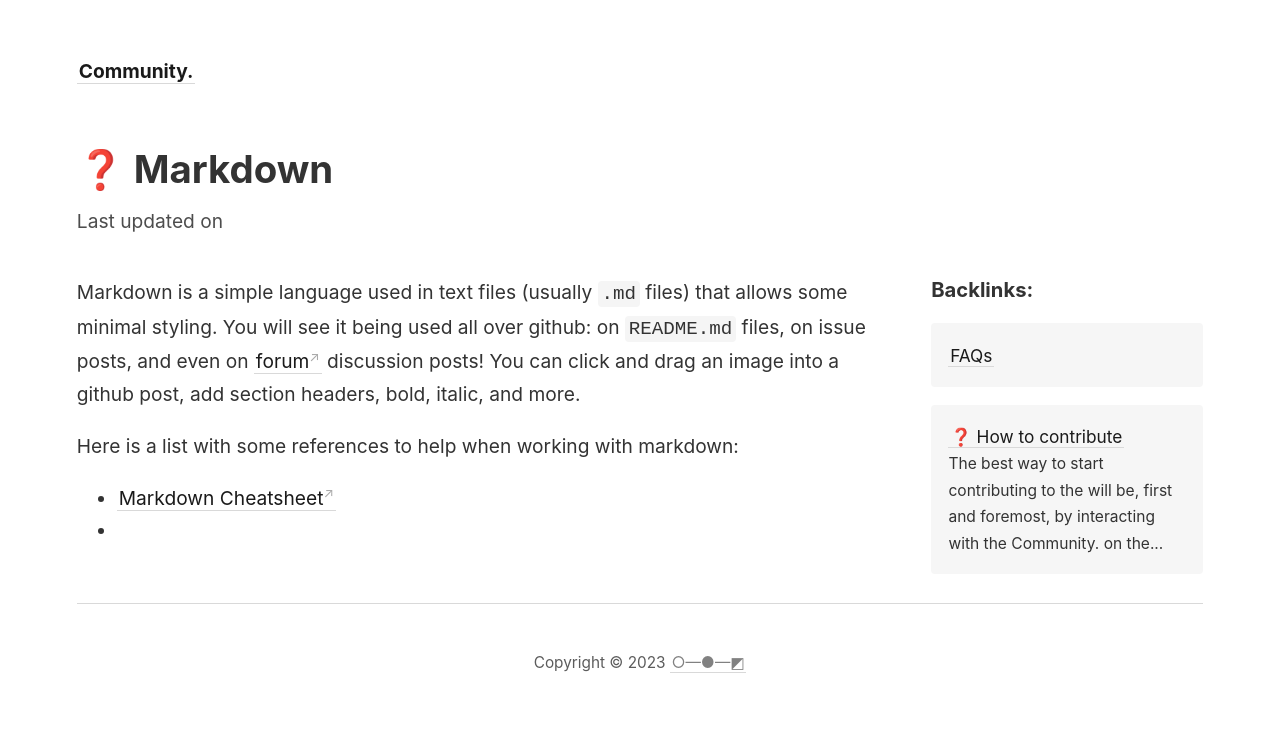
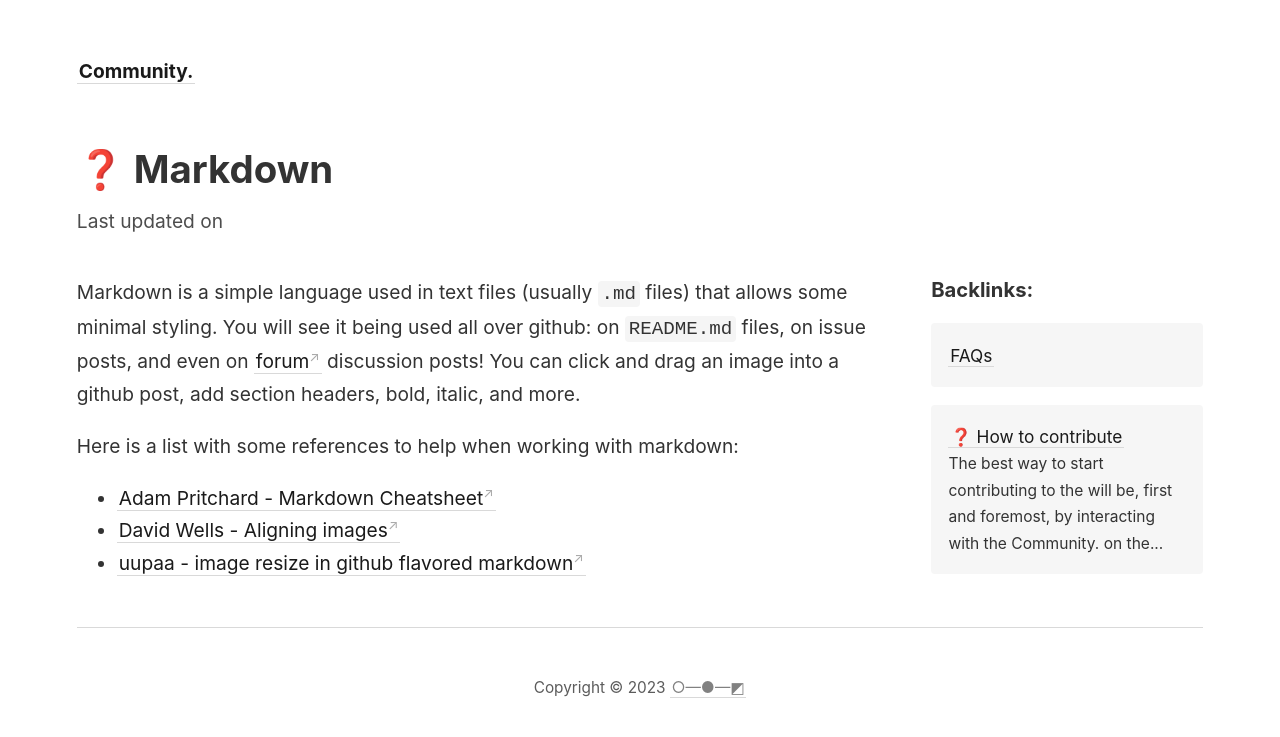
Before and after one commit to Quantumland-art/community, a Jekyll site: the page built from _content/faqs/❓ Markdown.md, in a window 1280 px wide. Shown: the top 737 px of the page. Built offline with Jekyll 4.4.1, drawn with Linux system fonts in a browser that asks for light colours.

Commit message:
Update ❓ Markdown.md
- add more links about markdown

```diff
--- a/_content/faqs/❓ Markdown.md
+++ b/_content/faqs/❓ Markdown.md
@@ -4,5 +4,6 @@ title: ❓ Markdown
 Markdown is a simple language used in text files (usually `.md` files) that allows some minimal styling. You will see it being used all over github: on `README.md` files, on issue posts, and even on [forum](https://community.quantumland.art/forum) discussion posts! You can click and drag an image into a github post, add section headers, bold, italic, and more.
 
 Here is a list with some references to help when working with markdown:
-- [Markdown Cheatsheet](https://github.com/adam-p/markdown-here/wiki/Markdown-Cheatsheet)
--
+- [Adam Pritchard - Markdown Cheatsheet](https://github.com/adam-p/markdown-here/wiki/Markdown-Cheatsheet)
+- [David Wells - Aligning images](https://gist.github.com/DavidWells/7d2e0e1bc78f4ac59a123ddf8b74932d#aligning-images)
+- [uupaa - image resize in github flavored markdown](https://gist.github.com/uupaa/f77d2bcf4dc7a294d109)
```
